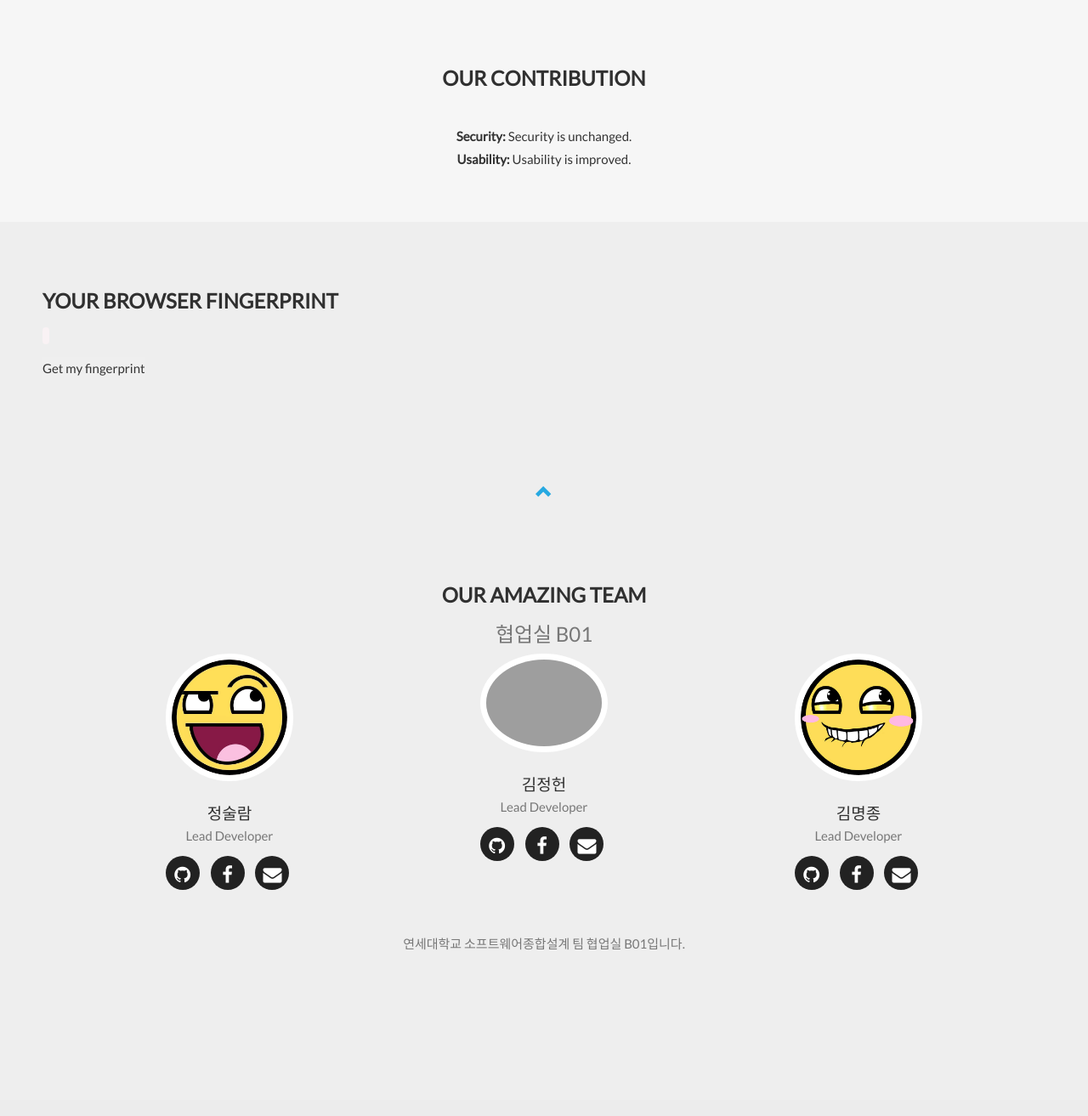
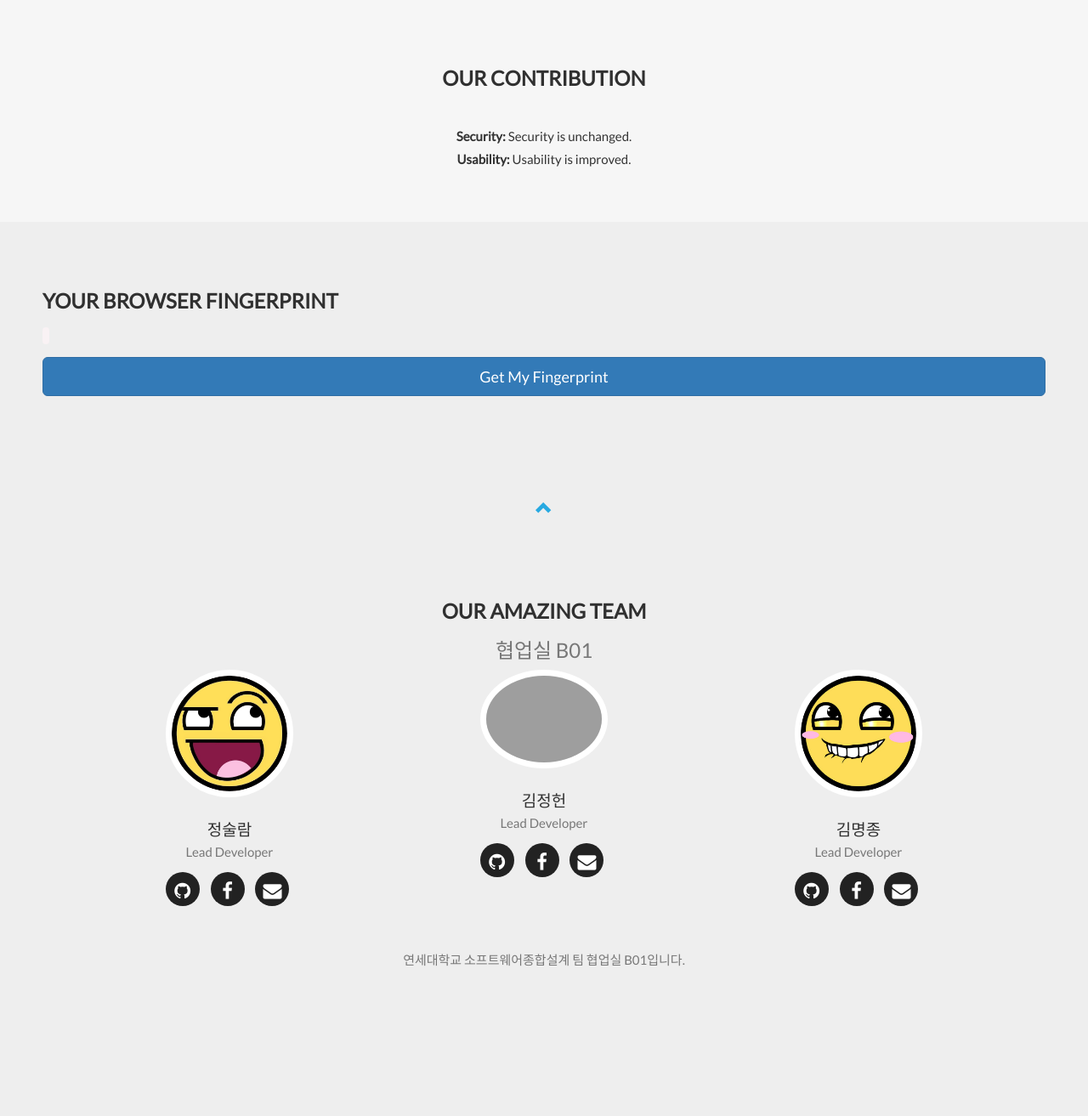
Before and after one commit to mjkim610/sherlock, a PHP site: page / in a window 1280 px wide. Shown: the part 627-1940 px from the top of the page at 85% size. Before the commit the page ends 1745 px from the top, so only its background shows below. Run offline with PHP 8.4, Linux system fonts and the light colour scheme; grey boxes are pictures that could not be loaded.

Commit message:
change fingerprint ui

```diff
--- a/css/style.css
+++ b/css/style.css
@@ -81,6 +81,7 @@ h4 {
 }
 .container-fluid {
     padding: 60px 50px;
+    word-wrap: break-word;
 }
 .bg-grey {
     background-color: #f6f6f6;
--- a/index.php
+++ b/index.php
@@ -46,7 +46,7 @@
     <h2>Your browser fingerprint</h2>
     <p><code id="time"></code></p>
     <span id="components"></span>
-    <button type="button" id="btn">Get my fingerprint</button>
+    <button type="button" class="btn btn-lg btn-primary btn-block" id="btn">Get My Fingerprint</button>
 </div>
 
 <?php
@@ -108,7 +108,7 @@
 
             var output = '';
             for (var property in components) {
-                output += property + '. key : ' + components[property]['key'] + '<br>  &nbsp&nbsp value : ' + components[property]['value']+'<br>';
+                output += property + ': <b>' + components[property]['key'] + '</b><br>' + String(components[property]['value']).substring(0, 1248)+'<br><br>';
             }
 
             $("#fp").text(result);
```
Also changed, not shown: README.md.
